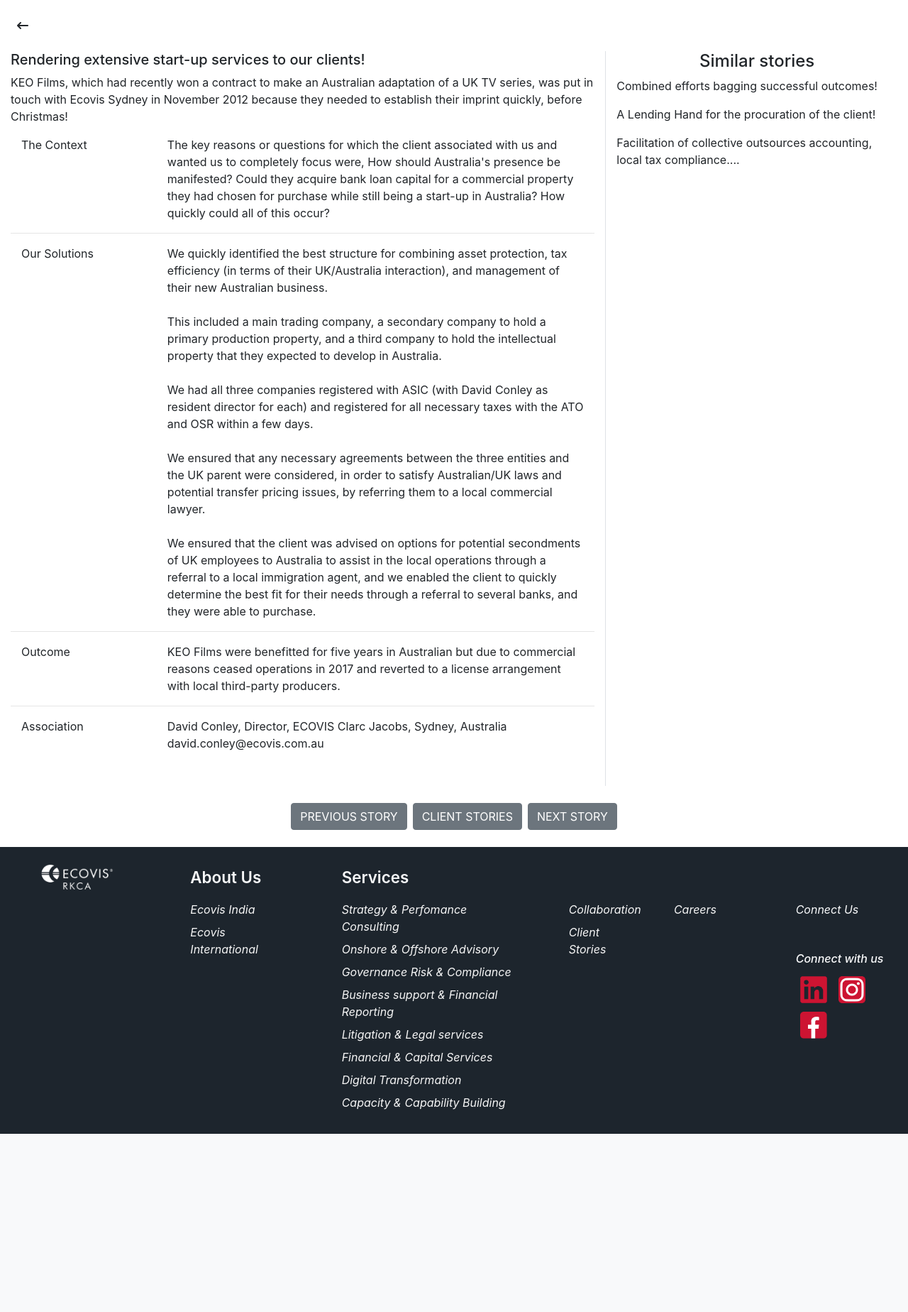
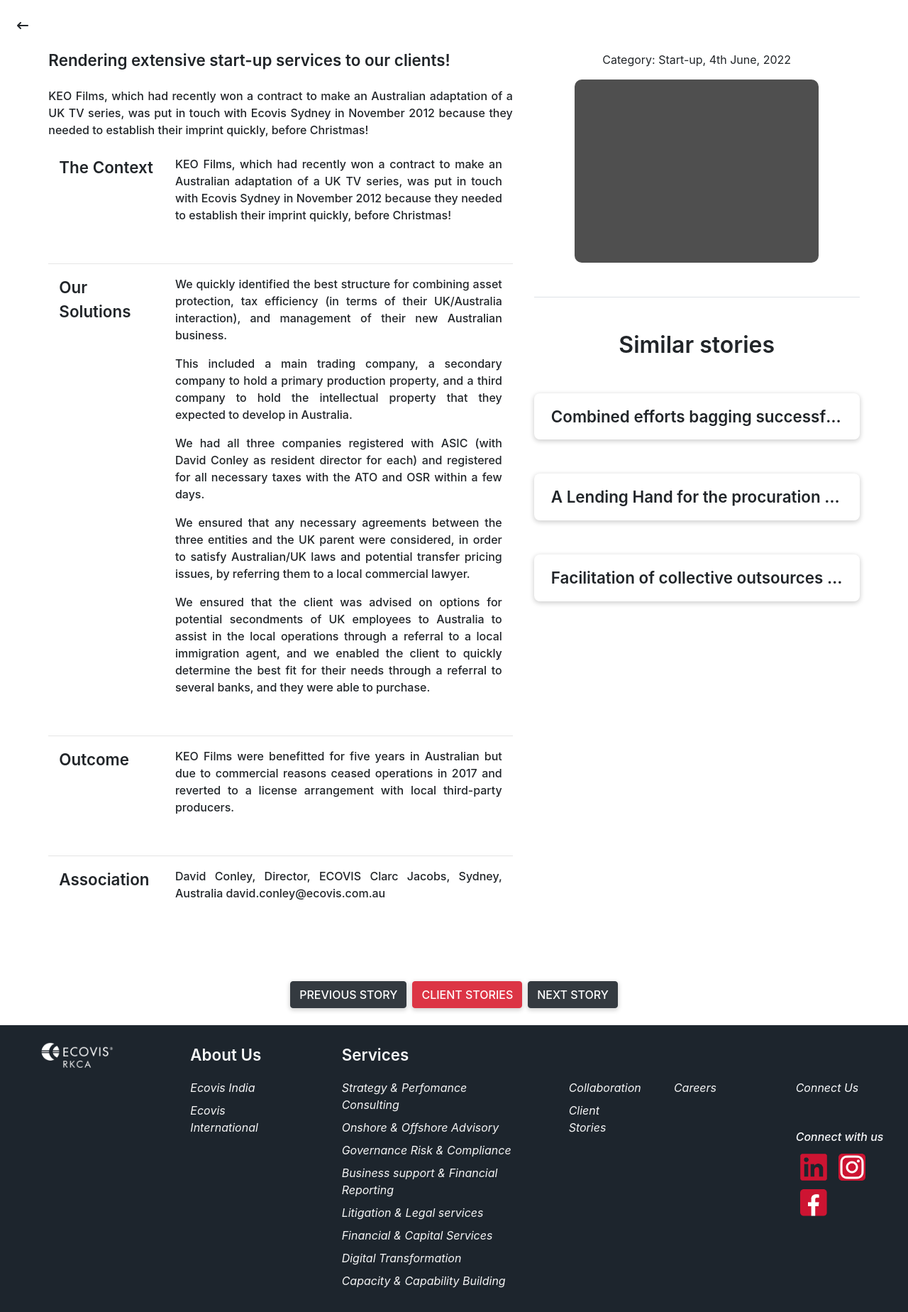
Before and after one commit to vvrvishal/ecovis, a PHP site: page /ecovis/clientStoriesDetailPage.php in a window 1280 px wide. Shown: the part 92-1940 px from the top of the page at 71% size. Before the commit the page ends 1689 px from the top, so only its background shows below. Run offline with PHP 8.4, Linux system fonts and the light colour scheme; grey boxes are pictures that could not be loaded.

Commit message:
changes by vishal

```diff
--- a/clientStoriesDetailPage.php
+++ b/clientStoriesDetailPage.php
@@ -21,91 +21,106 @@
     </div>
     <div class="container-fluid">
 
+        <div class="row justify-content-center">
+            <div class="col-11">
                 <div class="row">
-            <div class="col-md-8">
+                    <div class="col-md-7">
+                        <!-- <div class="col-md-8"> -->
                         <div>
-                <h5>Rendering extensive start-up services to our clients!</h5>
+                            <h5 class="primaryHeading mb-4">Rendering extensive start-up services to our clients!</h5>
+                            <p class="normalText text-justify mb-4">KEO Films, which had recently won a contract to make an Australian adaptation of a UK TV
+                                series, was put in touch with Ecovis Sydney in November 2012 because they needed to
+                                establish their imprint quickly, before Christmas!</p>
+                        </div>
+                        <div class="d-flex">
+                            <div class="col-md-3 primaryHeading">The Context</div>
+                            <div class="col-md-9 normalText text-justify mb-4">
                                 <p>KEO Films, which had recently won a contract to make an Australian adaptation of a UK TV
                                     series, was put in touch with Ecovis Sydney in November 2012 because they needed to
                                     establish their imprint quickly, before Christmas!</p>
                             </div>
+
+                        </div>
+                        <hr>
                         <div class="d-flex">
-                    <div class="col-md-3">The Context</div>
-                    <div class="col-md-9">The key reasons or questions for which the client associated with us and
-                      wanted us to completely focus were, How should Australia's presence
-                      be manifested? Could they acquire bank loan capital for a commercial
-                      property they had chosen for purchase while still being a start-up in
-                      Australia? How quickly could all of this occur?<br>
-                    </div>
+                            <div class="col-md-3 primaryHeading">Our Solutions</div>
+                            <div class="col-md-9 normalText text-justify mb-4">
+                                <p>We quickly identified the best structure for combining asset protection,
+                                    tax efficiency (in terms of their UK/Australia interaction), and
+                                    management of their new Australian business.</p>
+                                <p> This included a main trading company, a secondary company to hold a
+                                    primary production property, and a third company to hold the
+                                    intellectual property that they expected to develop in Australia.</p>
+                                <p> We had all three companies registered with ASIC (with David Conley as
+                                    resident director for each) and registered for all necessary taxes with
+                                    the ATO and OSR within a few days.</p>
 
-                </div><hr>
-                <div class="d-flex">
-                    <div class="col-md-3">Our Solutions</div>
-                    <div class="col-md-9">We quickly identified the best structure for combining asset protection,
-tax efficiency (in terms of their UK/Australia interaction), and
-management of their new Australian business.<br><br>
-
-
-
-This included a main trading company, a secondary company to hold a
-primary production property, and a third company to hold the
-intellectual property that they expected to develop in Australia.<br><br>
-
-
-
-We had all three companies registered with ASIC (with David Conley as
-resident director for each) and registered for all necessary taxes with
-the ATO and OSR within a few days.<br><br>
-
-
-
-We ensured that any necessary agreements between the three entities
+                                <p>We ensured that any necessary agreements between the three entities
                                     and the UK parent were considered, in order to satisfy Australian/UK
                                     laws and potential transfer pricing issues, by referring them to a local
-commercial lawyer.<br><br>
-
-
-We ensured that the client was advised on options for potential
+                                    commercial lawyer.</p>
+                                <p>We ensured that the client was advised on options for potential
                                     secondments of UK employees to Australia to assist in the local
                                     operations through a referral to a local immigration agent, and we
                                     enabled the client to quickly determine the best fit for their needs
-through a referral to several banks, and they were able to purchase.
-
+                                    through a referral to several banks, and they were able to purchase.</p>
                             </div>
-                </div><hr>
+                        </div>
+                        <hr>
                         <div class="d-flex">
-                    <div class="col-md-3">Outcome</div>
-                    <div class="col-md-9">KEO Films were benefitted for five years in Australian but due to
+                            <div class="col-md-3 primaryHeading">Outcome</div>
+                            <div class="col-md-9 normalText text-justify mb-4">
+                                <p>KEO Films were benefitted for five years in Australian but due to
                                     commercial reasons ceased operations in 2017 and reverted to a license
-arrangement with local third-party producers.
+                                    arrangement with local third-party producers.</p>
                             </div>
-                </div><hr>
+                        </div>
+                        <hr>
                         <div class="d-flex mb-5">
-                    <div class="col-md-3">Association</div>
-                    <div class="col-md-9">David Conley, Director,
+                            <div class="col-md-3 primaryHeading">Association</div>
+                            <div class="col-md-9 normalText text-justify mb-4">
+                                <p>David Conley, Director,
 
                                     ECOVIS Clarc Jacobs, Sydney, Australia
 
-david.conley@ecovis.com.au
+                                    david.conley@ecovis.com.au</p>
+                            </div>
+                        </div>
+                        <!-- </div> -->
+                    </div>
+                    <div class="col-md-5">
+                        <p class="text-center mb-3"> Category: <span>Start-up</span>, <span>4th June, 2022</span></p>
+                        <div class=" text-center">
+                            <img src="./images/clientStoriesImages/baggingoutcomes_r.jpg" style="border-radius: 10px; filter:brightness(.5)" class="w-75" alt="">
+                        </div>
+                    <div class="">
+                <h4 class="text-center mainHeading mt-5 border-top pt-5">Similar stories</h4>
+                <p class="box_shadow px-4 mt-5 primaryHeading py-3 text-center" style="border-radius: 8px; white-space: nowrap;
+  overflow: hidden;
+  text-overflow: ellipsis;">Combined efforts bagging successful outcomes!</p>
+                <p class="box_shadow mt-5 px-4 primaryHeading py-3 text-center" style="border-radius: 8px; white-space: nowrap;
+  overflow: hidden;
+  text-overflow: ellipsis;">A Lending Hand for the procuration of the client!</p>
+                <p class="box_shadow mt-5 px-4 primaryHeading py-3 text-center" style="border-radius: 8px; white-space: nowrap;
+  overflow: hidden;
+  text-overflow: ellipsis;">Facilitation of collective outsources accounting, local tax compliance....</p>
+
+            </div>
                     </div>
                 </div>
             </div>
 
-            <div class="col-md-4 border-left">
-                <h4 class="text-center">Similar stories</h4>
-                <p>Combined efforts bagging successful outcomes!</p>
-                <p>A Lending Hand for the procuration of the client!</p>
-                <p>Facilitation of collective outsources accounting, local tax compliance....</p>
-            </div>
+
+
         </div>
     </div>
 
     <div class="container-fluid my-4">
         <div class="row">
             <div class="col-md-12 d-flex justify-content-center">
-                <button class="btn btn-secondary">PREVIOUS STORY</button>
-                <button class="btn btn-secondary mx-2">CLIENT STORIES</button>
-                <button class="btn btn-secondary">NEXT STORY</button>
+                <button class="btn box_shadow btn-dark normalText">PREVIOUS STORY</button>
+                <button class="btn box_shadow btn-danger normalText mx-2">CLIENT STORIES</button>
+                <button class="btn box_shadow btn-dark normalText">NEXT STORY</button>
             </div>
         </div>
     </div>
```
Lines whose indentation alone changed are shown as unchanged.
